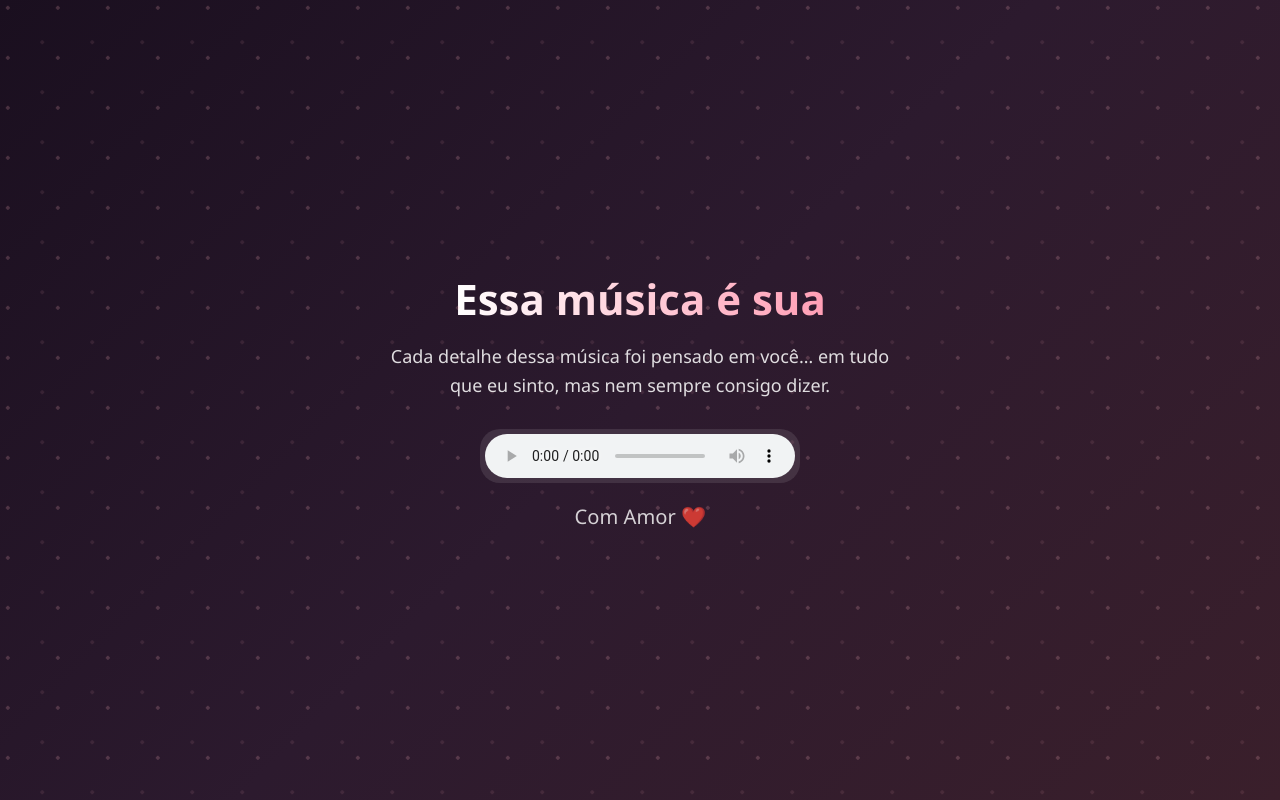
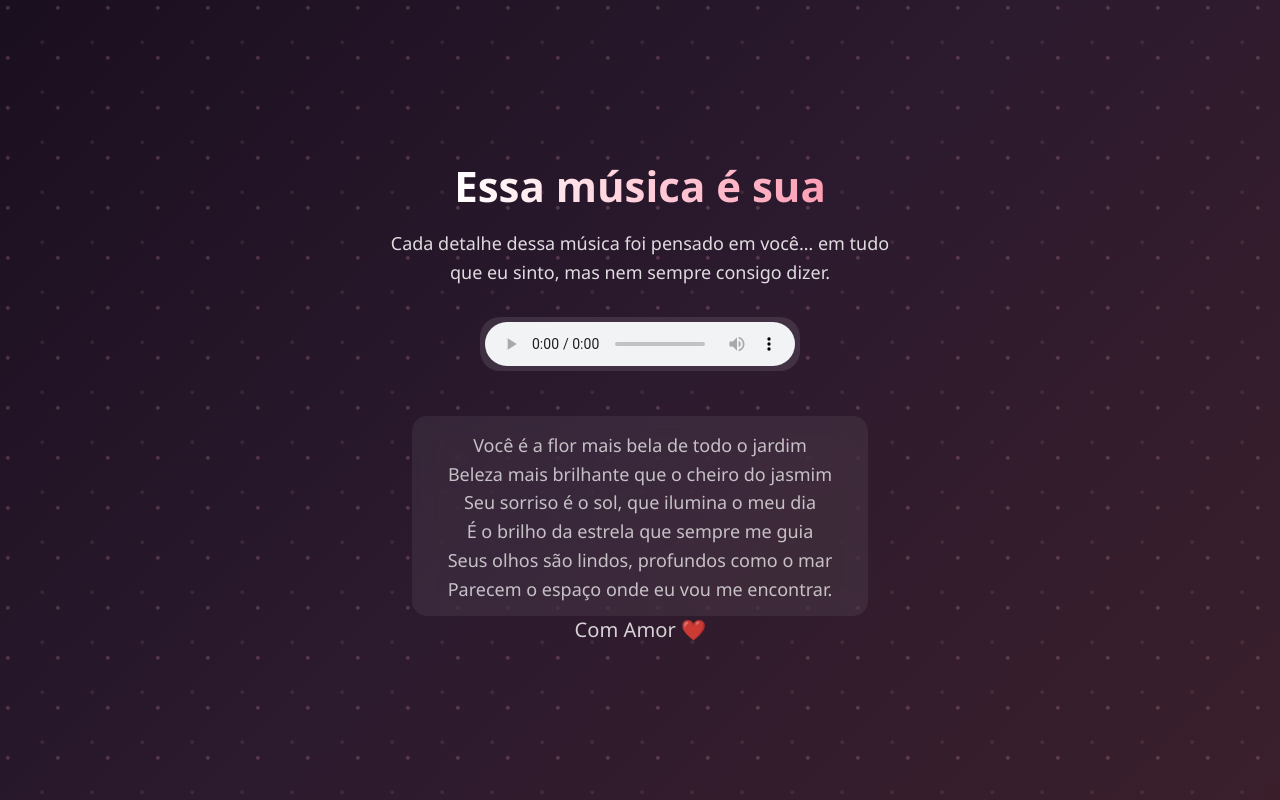
Before and after one commit to VitorIzidoro/ProjectMusic, a React (Vite) app in the folder MusicProject/: page / in a window 1280 px wide. Both pictures are taken after a click on the button "O que tem aqui… é só pra você!!". Built offline with nearby package versions, Linux system fonts and the light colour scheme.

Commit message:
Letraaaaaaamusic

```diff
--- a/MusicProject/src/App.css
+++ b/MusicProject/src/App.css
@@ -126,6 +126,33 @@ p {
   }
 }
 
+.letra {
+  margin-top: 25px;
+  max-width: 500px;
+  max-height: 200px;
+  overflow-y: auto;
+
+  padding: 15px;
+  border-radius: 15px;
+
+  background: rgba(255, 255, 255, 0.08);
+  backdrop-filter: blur(10px);
+
+  font-size: 14px;
+  line-height: 1.6;
+  opacity: 0.85;
+}
+
+/* scroll mais bonito */
+.letra::-webkit-scrollbar {
+  width: 6px;
+}
+
+.letra::-webkit-scrollbar-thumb {
+  background: rgba(255, 255, 255, 0.3);
+  border-radius: 4px;
+}
+
 /* ASSINATURA */
 .assinatura {
   font-size: 20px;
--- a/MusicProject/src/App.jsx
+++ b/MusicProject/src/App.jsx
@@ -27,6 +27,58 @@ em tudo que eu sinto, mas nem sempre consigo dizer.
             <source src="/musica.mp3" type="audio/mpeg" />
           </audio>
 
+          <div className="letra">
+  <p>
+    Você é a flor mais bela de todo o jardim<br />
+    Beleza mais brilhante que o cheiro do jasmim<br />
+    Seu sorriso é o sol, que ilumina o meu dia<br />
+    É o brilho da estrela que sempre me guia<br />
+    Seus olhos são lindos, profundos como o mar<br />
+    Parecem o espaço onde eu vou me encontrar.
+  </p>
+
+  <p>
+    Sem você o meu mundo acaba perdendo a cor<br />
+    Fica o vazio e o silêncio da dor<br />
+    Pois o seu carinho é o meu alimento<br />
+    O refúgio que eu busco em todos os momentos<br />
+    Você é como um lápis que sabe o caminho<br />
+    Desenha o sorriso que eu não dou sozinho.
+  </p>
+
+  <p>
+    E quando você chega, é a voz da melodia<br />
+    O meu coração palpita de alegria<br />
+    Seus abraços são águas plácidas e calmas<br />
+    Onde eu encontro a paz de nossas almas.
+  </p>
+
+  <p>
+    Mergulhei no teu oceano, encontrei minha paz<br />
+    Teu carinho é o refúgio que me satisfaz<br />
+    É a flor do meu jardim, a luz que me guia<br />
+    Transformando meu silêncio em melodia<br />
+    Meu amor por você não tem explicação<br />
+    É a batida mais perfeita do meu coração.
+  </p>
+
+  <p>
+    Minha alma se rendeu assim que te viu<br />
+    O frio que eu sentia, você quem sumiu<br />
+    Dizer que te amo é pouco, eu confesso<br />
+    É muito mais do que as palavras podem expressar.
+  </p>
+
+  <p>
+    Mergulhei no teu oceano, encontrei minha paz<br />
+    Teu carinho é o refúgio que me satisfaz<br />
+    É a flor do meu jardim, a luz que me guia<br />
+    Transformando meu silêncio em melodia<br />
+    Meu amor por você não tem explicação<br />
+    É a batida mais perfeita do meu coração.
+  </p>
+</div>
+
           <span className="assinatura">Com Amor ❤️</span>
         </div>
       )}
```
